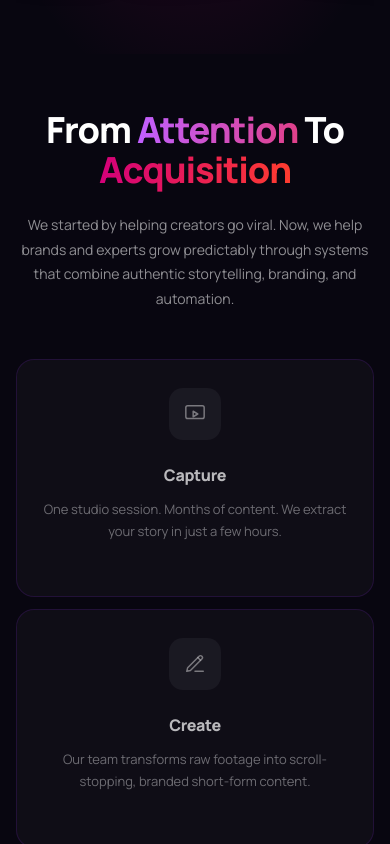
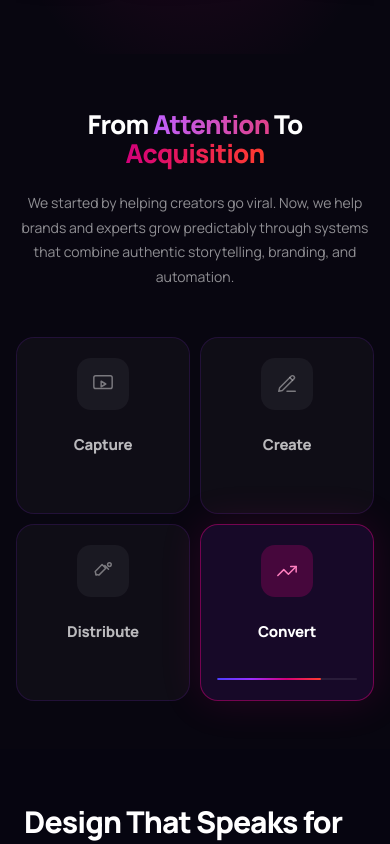
Before and after one commit to abhi-drishyam/drishyammedianext, a Next.js app: page / in a window 390 px wide. Shown: the part 1260-2104 px from the top of the page. Built offline with nearby package versions, Linux system fonts and the light colour scheme.

Commit message:
attention fix mobile

```diff
--- a/app/index.css
+++ b/app/index.css
@@ -228,7 +228,7 @@
   margin-bottom: 72px;
 }
 .ata-title {
-  font-size: clamp(36px, 5vw, 68px);
+  font-size: clamp(26px, 3.2vw, 46px);
   font-weight: 900;
   letter-spacing: -0.03em;
   line-height: 1.1;
@@ -401,10 +401,10 @@
   .ata-section { padding: 56px 16px 48px; }
   .ata-header { margin-bottom: 48px; }
   .timeline-wrap { display: none; }
-  .step-cards { grid-template-columns: 1fr; gap: 12px; }
-  .step-card { padding: 28px 24px; }
-  .step-name { font-size: 16px; }
-  .step-desc { font-size: 13px; }
+  .step-cards { grid-template-columns: 1fr 1fr; gap: 10px; }
+  .step-card { padding: 20px 16px; }
+  .step-name { font-size: 15px; }
+  .step-desc { display: none; }
 }
 
 
--- a/app/page.tsx
+++ b/app/page.tsx
@@ -73,9 +73,9 @@ export default function HomePage() {
           { name: 'SD Rotract',      rot: '-7deg', img: '/image/homepage/client-13.webp' },
           { name: 'Arnmaan Bedil',   rot: '3deg',  img: '/image/homepage/client-14.webp' },
           { name: 'Falcon',          rot: '-5deg', img: '/image/homepage/client-15.webp' },
-          { name: 'Nisha',           rot: '7deg',  img: '/image/homepage/client-16.webp' },
+          { name: 'Aishwarya Majmudar',           rot: '7deg',  img: '/image/homepage/client-16.webp' },
           { name: 'RJ Shanky',       rot: '-3deg', img: '/image/homepage/client-17.webp' },
-          { name: 'DMS',             rot: '5deg',  img: '/image/homepage/client-18.webp' },
+          { name: 'Dominoz',             rot: '5deg',  img: '/image/homepage/client-18.webp' },
         ]} />
       </section>
 
@@ -83,7 +83,19 @@ export default function HomePage() {
       {/* ══════════════════════════════════════
           ATTENTION TO ACQUISITION
       ══════════════════════════════════════ */}
-      <AtaTimeline />
+      <AtaTimeline
+        titlePrefix="From "
+        titleHighlight1="Attention"
+        titleConnector=" To "
+        titleHighlight2="Acquisition"
+        subtitle="We started by helping creators go viral. Now, we help brands and experts grow predictably through systems that combine authentic storytelling, branding, and automation."
+        steps={[
+          { name: 'Capture',    desc: 'One studio session. Months of content. We extract your story in just a few hours.' },
+          { name: 'Create',     desc: 'Our team transforms raw footage into scroll-stopping, branded short-form content.' },
+          { name: 'Distribute', desc: 'Strategic posting across platforms with optimized timing and hashtag strategies.' },
+          { name: 'Convert',    desc: 'Automated DM systems turn engaged viewers into qualified leads and bookings.' },
+        ]}
+      />
 
 
       {/* ══════════════════════════════════════
--- a/components/AtaTimeline.tsx
+++ b/components/AtaTimeline.tsx
@@ -6,7 +6,42 @@ const STEP_DURATION = 1800;
 const TOTAL_STEPS = 4;
 const LINE_FILLS = ['8%', '36%', '64%', '97%'];
 
-export default function AtaTimeline() {
+interface AtaStep {
+  name: string;
+  desc: string;
+}
+
+interface AtaTimelineProps {
+  titlePrefix?:    string;  // default: "From "
+  titleHighlight1?: string; // default: "Attention"
+  titleConnector?: string;  // default: " To "
+  titleHighlight2?: string; // default: "Acquisition"
+  subtitle?:       string;
+  steps?: [AtaStep, AtaStep, AtaStep, AtaStep];
+}
+
+const DEFAULT_STEPS: [AtaStep, AtaStep, AtaStep, AtaStep] = [
+  { name: 'Capture',    desc: 'One studio session. Months of content. We extract your story in just a few hours.' },
+  { name: 'Create',     desc: 'Our team transforms raw footage into scroll-stopping, branded short-form content.' },
+  { name: 'Distribute', desc: 'Strategic posting across platforms with optimized timing and hashtag strategies.' },
+  { name: 'Convert',    desc: 'Automated DM systems turn engaged viewers into qualified leads and bookings.' },
+];
+
+const STEP_ICONS = [
+  <svg key="capture"    width="22" height="22" viewBox="0 0 24 24" fill="none" stroke="currentColor" strokeWidth="1.6" strokeLinecap="round" strokeLinejoin="round"><rect x="2" y="3" width="20" height="14" rx="2"/><path d="M10 9l5 3-5 3V9z"/></svg>,
+  <svg key="create"     width="22" height="22" viewBox="0 0 24 24" fill="none" stroke="currentColor" strokeWidth="1.6" strokeLinecap="round" strokeLinejoin="round"><path d="M12 20h9"/><path d="M16.5 3.5a2.121 2.121 0 013 3L7 19l-4 1 1-4L16.5 3.5z"/><path d="M15 5l3 3"/></svg>,
+  <svg key="distribute" width="22" height="22" viewBox="0 0 24 24" fill="none" stroke="currentColor" strokeWidth="1.6" strokeLinecap="round" strokeLinejoin="round"><path d="M4.5 16.5l-1-4 7.5-7.5 4 4-7.5 7.5-3.5-1z"/><path d="M14 6l4 4"/><circle cx="19" cy="5" r="2"/></svg>,
+  <svg key="convert"    width="22" height="22" viewBox="0 0 24 24" fill="none" stroke="currentColor" strokeWidth="1.6" strokeLinecap="round" strokeLinejoin="round"><polyline points="22 7 13.5 15.5 8.5 10.5 2 17"/><polyline points="16 7 22 7 22 13"/></svg>,
+];
+
+export default function AtaTimeline({
+  titlePrefix    = 'From ',
+  titleHighlight1 = 'Attention',
+  titleConnector = ' To ',
+  titleHighlight2 = 'Acquisition',
+  subtitle       = 'We started by helping creators go viral. Now, we help brands and experts grow predictably through systems that combine authentic storytelling, branding, and automation.',
+  steps          = DEFAULT_STEPS,
+}: AtaTimelineProps) {
   const sectionRef = useRef<HTMLElement>(null);
 
   useEffect(() => {
@@ -104,13 +139,12 @@ export default function AtaTimeline() {
     <section className="ata-section" aria-label="Our Process" ref={sectionRef}>
       <div className="ata-header">
         <h2 className="ata-title">
-          <span className="ata-white">From </span><span className="ata-pink">Attention</span><span className="ata-white"> To </span><span className="ata-purple">Acquisition</span>
+          <span className="ata-white">{titlePrefix}</span>
+          <span className="ata-pink">{titleHighlight1}</span>
+          <span className="ata-white">{titleConnector}</span>
+          <span className="ata-purple">{titleHighlight2}</span>
         </h2>
-        <p className="ata-sub">
-          We started by helping creators go viral. Now, we help brands and experts
-          grow predictably through systems that combine authentic storytelling,
-          branding, and automation.
-        </p>
+        <p className="ata-sub">{subtitle}</p>
       </div>
 
       <div className="timeline-wrap" aria-hidden="true">
@@ -126,41 +160,16 @@ export default function AtaTimeline() {
       </div>
 
       <div className="step-cards" role="list">
-        <div className="step-card" data-step="0" role="listitem">
-          <div className="step-icon-wrap" aria-hidden="true">
-            <svg width="22" height="22" viewBox="0 0 24 24" fill="none" stroke="currentColor" strokeWidth="1.6" strokeLinecap="round" strokeLinejoin="round"><rect x="2" y="3" width="20" height="14" rx="2"/><path d="M10 9l5 3-5 3V9z"/></svg>
+        {steps.map((step, i) => (
+          <div className="step-card" data-step={i} role="listitem" key={i}>
+            <div className="step-icon-wrap" aria-hidden="true">
+              {STEP_ICONS[i]}
+            </div>
+            <h3 className="step-name">{step.name}</h3>
+            <p className="step-desc">{step.desc}</p>
+            <div className="card-progress" aria-hidden="true"><div className="card-progress-fill"></div></div>
           </div>
-          <h3 className="step-name">Capture</h3>
-          <p className="step-desc">One studio session. Months of content. We extract your story in just a few hours.</p>
-          <div className="card-progress" aria-hidden="true"><div className="card-progress-fill"></div></div>
-        </div>
-
-        <div className="step-card" data-step="1" role="listitem">
-          <div className="step-icon-wrap" aria-hidden="true">
-            <svg width="22" height="22" viewBox="0 0 24 24" fill="none" stroke="currentColor" strokeWidth="1.6" strokeLinecap="round" strokeLinejoin="round"><path d="M12 20h9"/><path d="M16.5 3.5a2.121 2.121 0 013 3L7 19l-4 1 1-4L16.5 3.5z"/><path d="M15 5l3 3"/></svg>
-          </div>
-          <h3 className="step-name">Create</h3>
-          <p className="step-desc">Our team transforms raw footage into scroll-stopping, branded short-form content.</p>
-          <div className="card-progress" aria-hidden="true"><div className="card-progress-fill"></div></div>
-        </div>
-
-        <div className="step-card" data-step="2" role="listitem">
-          <div className="step-icon-wrap" aria-hidden="true">
-            <svg width="22" height="22" viewBox="0 0 24 24" fill="none" stroke="currentColor" strokeWidth="1.6" strokeLinecap="round" strokeLinejoin="round"><path d="M4.5 16.5l-1-4 7.5-7.5 4 4-7.5 7.5-3.5-1z"/><path d="M14 6l4 4"/><circle cx="19" cy="5" r="2"/></svg>
-          </div>
-          <h3 className="step-name">Distribute</h3>
-          <p className="step-desc">Strategic posting across platforms with optimized timing and hashtag strategies.</p>
-          <div className="card-progress" aria-hidden="true"><div className="card-progress-fill"></div></div>
-        </div>
-
-        <div className="step-card" data-step="3" role="listitem">
-          <div className="step-icon-wrap" aria-hidden="true">
-            <svg width="22" height="22" viewBox="0 0 24 24" fill="none" stroke="currentColor" strokeWidth="1.6" strokeLinecap="round" strokeLinejoin="round"><polyline points="22 7 13.5 15.5 8.5 10.5 2 17"/><polyline points="16 7 22 7 22 13"/></svg>
-          </div>
-          <h3 className="step-name">Convert</h3>
-          <p className="step-desc">Automated DM systems turn engaged viewers into qualified leads and bookings.</p>
-          <div className="card-progress" aria-hidden="true"><div className="card-progress-fill"></div></div>
-        </div>
+        ))}
       </div>
     </section>
   );
```
